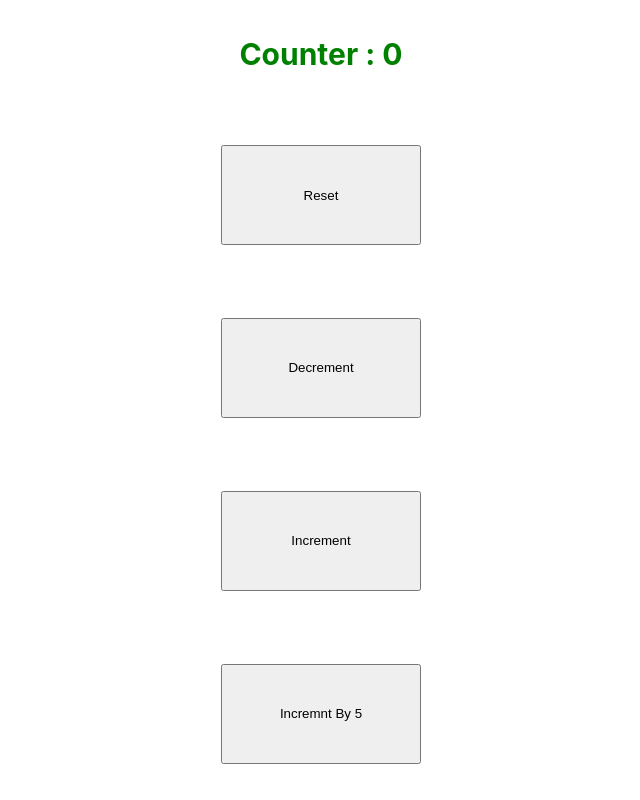
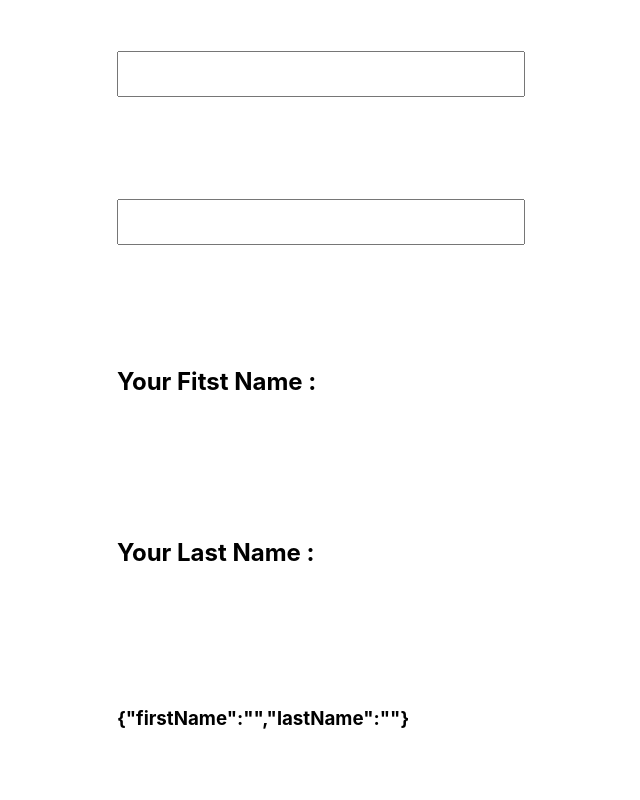
Before and after one commit to BasitMaqsood/_REACT_HOOKS, a React (Create React App) app: page / in a window 1280 px wide. Shown: the whole page, without its empty margins (319-959 px from the left). Built offline with nearby package versions, Linux system fonts and the light colour scheme.

Commit message:
use-state with object

```diff
--- a/src/App.js
+++ b/src/App.js
@@ -3,6 +3,7 @@ import React from 'react';
 import CounterClass from './component/ClassCounter';
 import CounterHooks from './component/HooksCounter';
 import HooksCounterTwo from './component/HooksCounterTwo';
+import HooksCounterThree from './component/HooksCounterThree';
 
 import './App.css';
 
@@ -11,7 +12,8 @@ function App() {
     <div className="App">
       {/* <CounterClass /> */}
       {/* <CounterHooks /> */}
-      <HooksCounterTwo />
+      {/* <HooksCounterTwo /> */}
+      <HooksCounterThree />
     </div>
   );
 }
--- /dev/null
+++ b/src/component/HooksCounterThree.js
@@ -0,0 +1,28 @@
+import React, { Fragment, useState } from 'react';
+
+const HooksCounterThree = () => {
+    const [name, setName] = useState({ firstName: '', lastName: '' })
+    return (
+        <Fragment>
+            <form>
+                <div style={{ height: '100vh', display: 'flex', flexDirection: 'column', justifyContent: 'space-around' }}>
+                    <input
+                        style={{ width: 400, height: 40, fontSize: 20, fontWeight: 'bold' }}
+                        type="text"
+                        value={name.firstName}
+                        onChange={(e) => setName({ ...name, firstName: e.target.value })} />
+                    <input
+                        style={{ width: 400, height: 40, fontSize: 20, fontWeight: 'bold' }}
+                        type="text"
+                        value={name.lastName}
+                        onChange={(e) => setName({ ...name, lastName: e.target.value })}
+                    />
+                    <h2> Your Fitst Name : {name.firstName} </h2>
+                    <h2> Your Last Name : {name.lastName}</h2>
+                    <h3>{JSON.stringify(name)}</h3>
+                </div>
+            </form>
+        </Fragment>);
+}
+
+export default HooksCounterThree;
```
